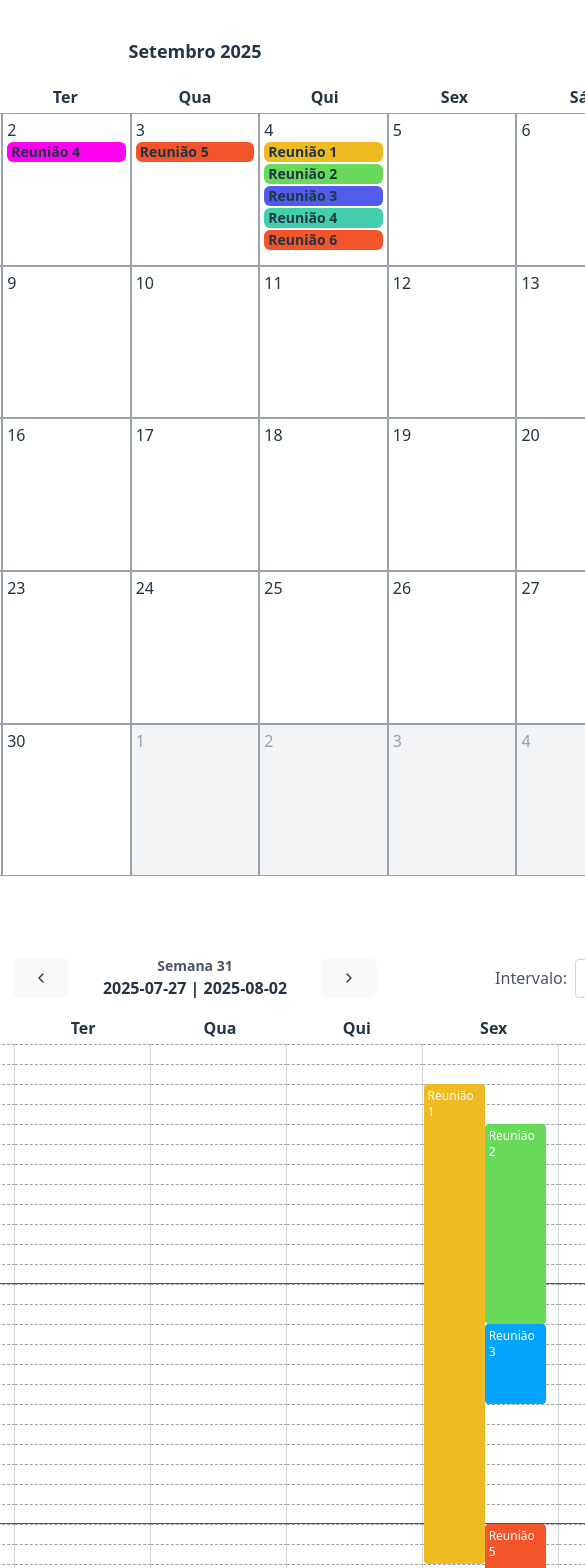
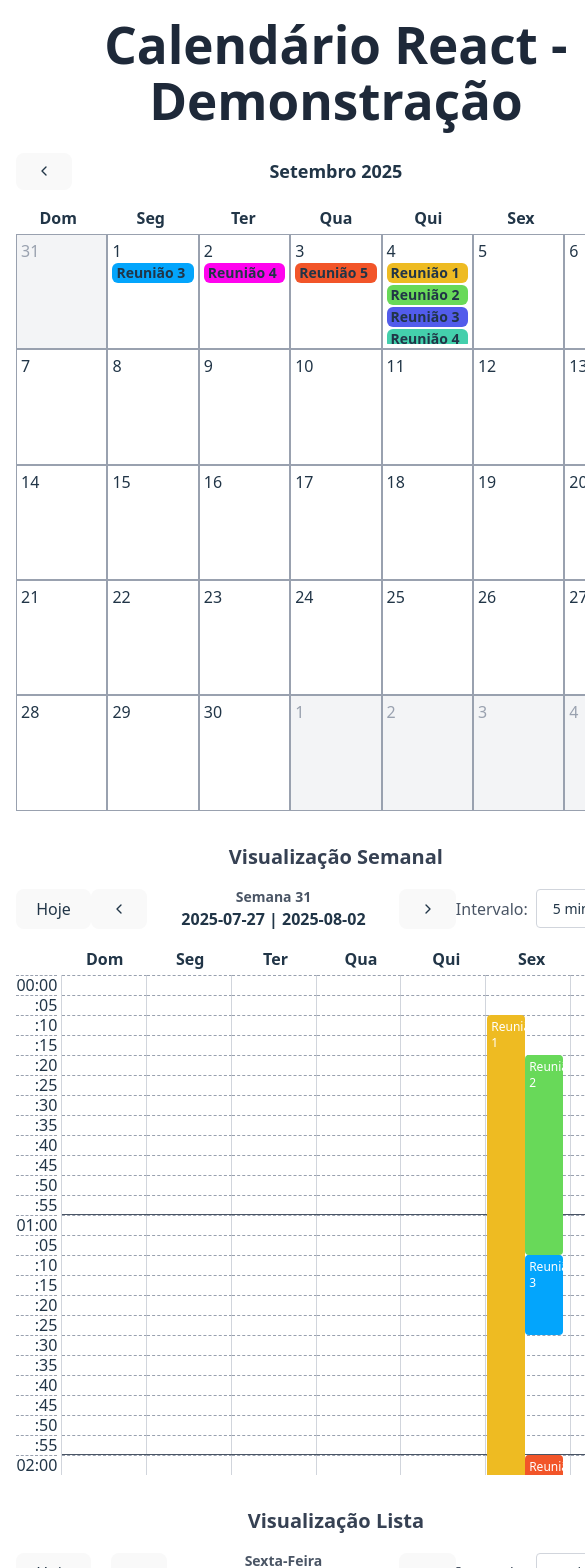
Before and after one commit to DavidMPRocha/Full-Calendar-2, a React (Vite) app: page / in a window 390 px wide. Shown: the top 1568 px of the page, 585 px wide, since content can reach past the window. Built offline with nearby package versions, Linux system fonts and the light colour scheme.

Commit message:
Improvements
- Corrigir tipagem TypeScript
- Melhorar UX e responsividade

```diff
--- a/src/App.tsx
+++ b/src/App.tsx
@@ -1,28 +1,28 @@
 import { useState } from 'react';
 import './App.css'
-import { Calendar, type CalendarEvent, type CalendarEventList, type CalendarEventWeek, type EventComponentProps, type TooltipComponentProps } from './components/calendar/calendar'
+import { Calendar, type CalendarEvent, type CalendarEventList, type CalendarEventWeek } from './components/calendar/calendar'
 
 // Componente de tooltip customizado - apenas recebe o event
-function CustomTooltip({ event }: TooltipComponentProps) {
-  return (
-    <>
-    </>
-  );
-}
+// function CustomTooltip({ event }: TooltipComponentProps) {
+//   return (
+//     <>
+//     </>
+//   );
+// }
 
 // Componente de event customizado
-function CustomEvent({ event }: EventComponentProps) {
-  return (
-    <>
-      <div className="bg-red-500 w-full h-full">
-        <p>{event.title}</p>
-      </div>
-    </>
-  );
-}
+// function CustomEvent({ event }: EventComponentProps) {
+//   return (
+//     <>
+//       <div className="bg-red-500 w-full h-full">
+//         <p>{event.title}</p>
+//       </div>
+//     </>
+//   );
+// }
 
 function App() {
-  const [dataMonth, setDataMonth] = useState<CalendarEvent[]>([
+  const [dataMonth] = useState<CalendarEvent[]>([
     {
       title: 'Reunião 1',
       date: '2025-09-04',
@@ -64,7 +64,7 @@ function App() {
       color: '#f25529',
     },
   ]);
-  const [dataWeek, setDataWeek] = useState<CalendarEventWeek[]>([
+  const [dataWeek] = useState<CalendarEventWeek[]>([
     {
       title: 'Reunião 1',
       date: '2025-08-01',
@@ -96,12 +96,12 @@ function App() {
     {
       title: 'Reunião 5',
       date: '2025-08-01',
-      dateStart: '2025-08-01 02:0',
-      dateEnd: '2025-08-01 3:30',
+      dateStart: '2025-08-01 02:00',
+      dateEnd: '2025-08-01 03:30',
       color: '#f25529',
     },
   ]);
-  const [dataList, setDataList] = useState<CalendarEventList[]>([
+  const [dataList] = useState<CalendarEventList[]>([
     {
       title: 'Reunião 1',
       date: '2025-08-01',
@@ -137,8 +137,8 @@ function App() {
     {
       title: 'Reunião 5',
       date: '2025-08-01',
-      dateStart: '2025-08-01 02:0',
-      dateEnd: '2025-08-01 3:30',
+      dateStart: '2025-08-01 02:00',
+      dateEnd: '2025-08-01 03:30',
       color: '#f25529',
       list: 'Colaborador 2',
     },
@@ -168,7 +168,7 @@ function App() {
     },
   ]);
 
-  function eventClick(event: any) {
+  function eventClick(event: CalendarEvent | CalendarEventWeek | CalendarEventList) {
     console.log('Evento clicado:', event);
   }
 
@@ -177,16 +177,12 @@ function App() {
   }
 
   return (
-    <div style={{
-      display: 'flex',
-      flexDirection: 'column',
-      justifyContent: 'center',
-      alignItems: 'center',
-      width: '100vw',
-      minHeight: '100vh',
-      padding: '2rem'
-    }}>
-      <div style={{width: '900px', marginBottom: '5rem'}}>
+    <div className="flex flex-col justify-center items-center w-full min-h-screen p-4 md:p-8">
+      <div className="w-full max-w-4xl mb-8 md:mb-20">
+        <h1 className="text-2xl md:text-3xl font-bold text-center mb-6 text-gray-800">
+          Calendário React - Demonstração
+        </h1>
+        <div className="w-full h-auto min-h-[500px]">
           <Calendar
             type="month"
             year={2025}
@@ -198,7 +194,11 @@ function App() {
             // tooltipComponent={CustomTooltip}
           />
         </div>
-      <div style={{width: '1000px', height: '700px', marginBottom: '10rem'}}>
+      </div>
+      <div className="w-full max-w-5xl h-auto min-h-[400px] md:h-[700px] mb-8 md:mb-20">
+        <h2 className="text-xl md:text-2xl font-semibold text-center mb-4 text-gray-700">
+          Visualização Semanal
+        </h2>
         <Calendar
           type="week"
           year={2025}
@@ -211,7 +211,10 @@ function App() {
           // tooltipComponent={CustomTooltip}
         />
       </div>
-      <div style={{width: '1000px', height: '700px', marginBottom: '5rem'}}>
+      <div className="w-full max-w-5xl h-auto min-h-[400px] md:h-[700px] mb-8">
+        <h2 className="text-xl md:text-2xl font-semibold text-center mb-4 text-gray-700">
+          Visualização Lista
+        </h2>
         <Calendar
           type="list"
           year={2025}
--- a/src/components/calendar/calendar-list.tsx
+++ b/src/components/calendar/calendar-list.tsx
@@ -20,7 +20,7 @@ interface CalendarListProps {
   timeInterval?: 5 | 15 | 30;
 }
 
-export function CalendarList({type, year, month, day, events, eventClick, dateClick, tooltipComponent, eventComponent, timeInterval: initialTimeInterval}: CalendarListProps) {
+export function CalendarList({year, month, day, events, eventClick, dateClick, tooltipComponent, eventComponent, timeInterval: initialTimeInterval}: CalendarListProps) {
   const [currentYear, setCurrentYear] = useState(year);
   const [currentMonth, setCurrentMonth] = useState(month);
   const [currentDay, setCurrentDay] = useState(day);
@@ -286,7 +286,7 @@ export function CalendarList({type, year, month, day, events, eventClick, dateCl
     return (
       <CalendarWeekItem
         key={`${event.title}-${index}`}
-        event={event as any}
+        event={event}
         index={index}
         top={top}
         adjustedLeft={adjustedLeft}
@@ -316,13 +316,13 @@ export function CalendarList({type, year, month, day, events, eventClick, dateCl
       <div className="ml-[50px]">
         <CalendarListHeader listList={listList}/>
       </div>
-      <div className="relative flex h-full overflow-y-auto">
+      <div className="relative flex h-[500px] overflow-hidden">
         {/* Header de horários */}
-        <div className="w-[50px]">
+        <div className="w-[50px] overflow-y-auto">
           <CalendarHeaderHourList listTime={listTime} timeInterval={timeInterval} />
         </div>
         {/* Linhas de horários */}
-        <div className="w-full">
+        <div className="w-full overflow-y-auto">
           <CalendarListRow
             listTime={listTime}
             listList={listList}
@@ -334,8 +334,10 @@ export function CalendarList({type, year, month, day, events, eventClick, dateCl
           />
         </div>
         {/* Eventos */}
-        <div className="absolute inset-y-0 left-[50px] right-0 pointer-events-none">
-          {filteredEvents.map((event, index) => renderEvent(event, index))}
+        <div className="absolute inset-y-0 left-[50px] right-0 pointer-events-none overflow-hidden">
+          <div className="h-full overflow-y-auto">
+            {filteredEvents.map((event, index) => renderEvent(event, index))}
+          </div>
         </div>
       </div>
     </div>
--- a/src/components/calendar/calendar-month.tsx
+++ b/src/components/calendar/calendar-month.tsx
@@ -1,4 +1,4 @@
-import { useEffect, useState } from "react";
+import { useState, useMemo } from "react";
 import type { CalendarDay, CalendarEvent, EventComponentProps, TooltipComponentProps } from "./calendar";
 import type { ReactNode } from "react";
 import { CalendarHeaderWeekList } from "./calendar-header-week-list";
@@ -28,14 +28,12 @@ export const monthNames = [
 ];
 
 export function CalendarMonth({type, year, month, events, eventClick, dateClick, tooltipComponent, eventComponent}: CalendarMonthProps) {
-  const [calendarData, setCalendarData] = useState<CalendarWeek[]>([]);
   const [currentMonth, setCurrentMonth] = useState(month);
   const [currentYear, setCurrentYear] = useState(year);
 
-  useEffect(() => {
-    const data = getWeeksInMonth(currentYear, currentMonth);
-    setCalendarData(data);
-  }, [type, currentYear, currentMonth, events]);
+  const calendarData = useMemo(() => {
+    return getWeeksInMonth(currentYear, currentMonth);
+  }, [currentYear, currentMonth, events]);
 
   function getWeeksInMonth(year: number, month: number) {
     const calendarDataTemp: CalendarWeek[] = [];
--- a/src/components/calendar/calendar-week.tsx
+++ b/src/components/calendar/calendar-week.tsx
@@ -79,7 +79,7 @@ export function CalendarWeek({type, year, week, events, eventClick, dateClick, t
   };
 
   // Função para verificar se dois eventos se sobrepõem
-  const eventsOverlap = (event1: CalendarEvent, event2: CalendarEvent): boolean => {
+  const eventsOverlap = (event1: CalendarEventWeek, event2: CalendarEventWeek): boolean => {
     if (!event1.dateStart || !event1.dateEnd || !event2.dateStart || !event2.dateEnd) return false;
 
     const start1 = timeToMinutes(event1.dateStart.split(' ')[1]);
@@ -91,7 +91,7 @@ export function CalendarWeek({type, year, week, events, eventClick, dateClick, t
   };
 
   // Função para calcular a posição de um evento no grid
-  const getEventPosition = (event: CalendarEvent) => {
+  const getEventPosition = (event: CalendarEventWeek) => {
     if (!event.dateStart || !event.dateEnd) return null;
 
     const startTime = event.dateStart.split(' ')[1];
@@ -328,10 +328,10 @@ export function CalendarWeek({type, year, week, events, eventClick, dateClick, t
         setTimeInterval={setTimeInterval}
       />
       {/* Header de dias de semana */}
-      <div className="ml-[50px]">
+      <div className="ml-[50px] overflow-y-auto">
         <CalendarHeaderWeekList/>
       </div>
-      <div className="relative flex h-full overflow-y-auto">
+      <div className="relative flex max-h-[500px] overflow-y-auto">
         {/* Header de horários */}
         <div className="w-[50px]">
           <CalendarHeaderHourList listTime={listTime} timeInterval={timeInterval} />
--- a/src/components/calendar/calendar.tsx
+++ b/src/components/calendar/calendar.tsx
@@ -3,21 +3,41 @@ import { CalendarWeek } from "./calendar-week";
 import { CalendarList } from "./calendar-list";
 import type { ReactNode } from "react";
 
+/**
+ * Interface base para eventos do calendário
+ */
 export interface CalendarEvent {
+  /** Título do evento */
   title: string;
+  /** Data do evento no formato YYYY-MM-DD */
   date: string;
+  /** Cor do evento em formato hexadecimal */
   color?: string;
-  [key: string]: any;
+  /** Descrição opcional do evento */
+  description?: string;
+  /** ID único do evento */
+  id?: string;
 }
 
+/**
+ * Interface para eventos com horário específico (visualização semanal)
+ */
 export interface CalendarEventWeek extends CalendarEvent {
+  /** Data e hora de início no formato YYYY-MM-DD HH:MM */
   dateStart: string;
+  /** Data e hora de fim no formato YYYY-MM-DD HH:MM */
   dateEnd: string;
 }
 
+/**
+ * Interface para eventos de lista (visualização lista)
+ */
 export interface CalendarEventList extends CalendarEvent {
+  /** Data e hora de início no formato YYYY-MM-DD HH:MM */
   dateStart: string;
+  /** Data e hora de fim no formato YYYY-MM-DD HH:MM */
   dateEnd: string;
+  /** Nome da lista/categoria do evento */
   list: string;
 }
 
@@ -70,6 +90,12 @@ interface ListCalendarProps extends Omit<BaseCalendarProps, 'events'> {
 
 export type CalendarProps = WeekCalendarProps | MonthCalendarProps | ListCalendarProps;
 
+/**
+ * Componente principal do calendário
+ *
+ * @param props - Propriedades do calendário
+ * @returns Componente de calendário renderizado
+ */
 export function Calendar(props: CalendarProps) {
   const {type, year, events, eventClick, dateClick, tooltipComponent, eventComponent} = props;
   const month = 'month' in props ? props.month : undefined;
@@ -78,7 +104,11 @@ export function Calendar(props: CalendarProps) {
   const timeInterval = 'timeInterval' in props ? props.timeInterval : undefined;
 
   return (
-    <div className="w-full h-full min-w-[500px] min-h-[500px]">
+    <div
+      className="w-full h-full min-w-[320px] md:min-w-[500px] min-h-[400px] md:min-h-[500px]"
+      role="application"
+      aria-label={`Calendário ${type === 'month' ? 'mensal' : type === 'week' ? 'semanal' : 'lista'}`}
+    >
       {(type === 'month' || type === undefined) && month !== undefined && (
         <CalendarMonth
           type={type}
```
Lines whose indentation alone changed are shown as unchanged.
